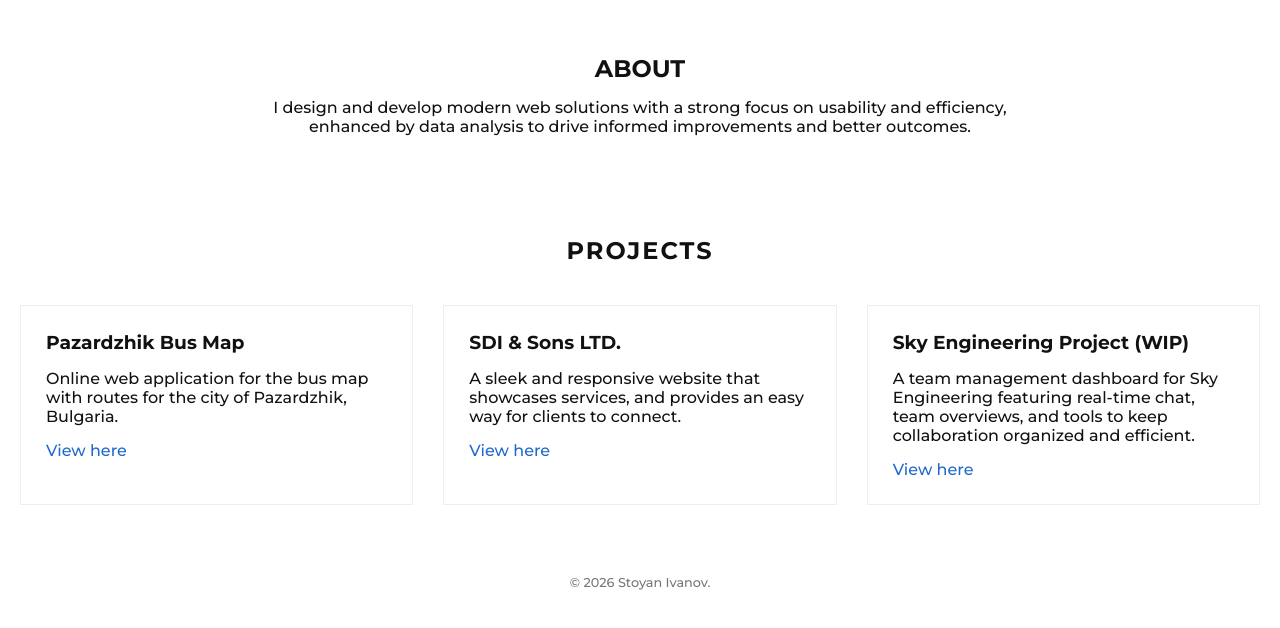
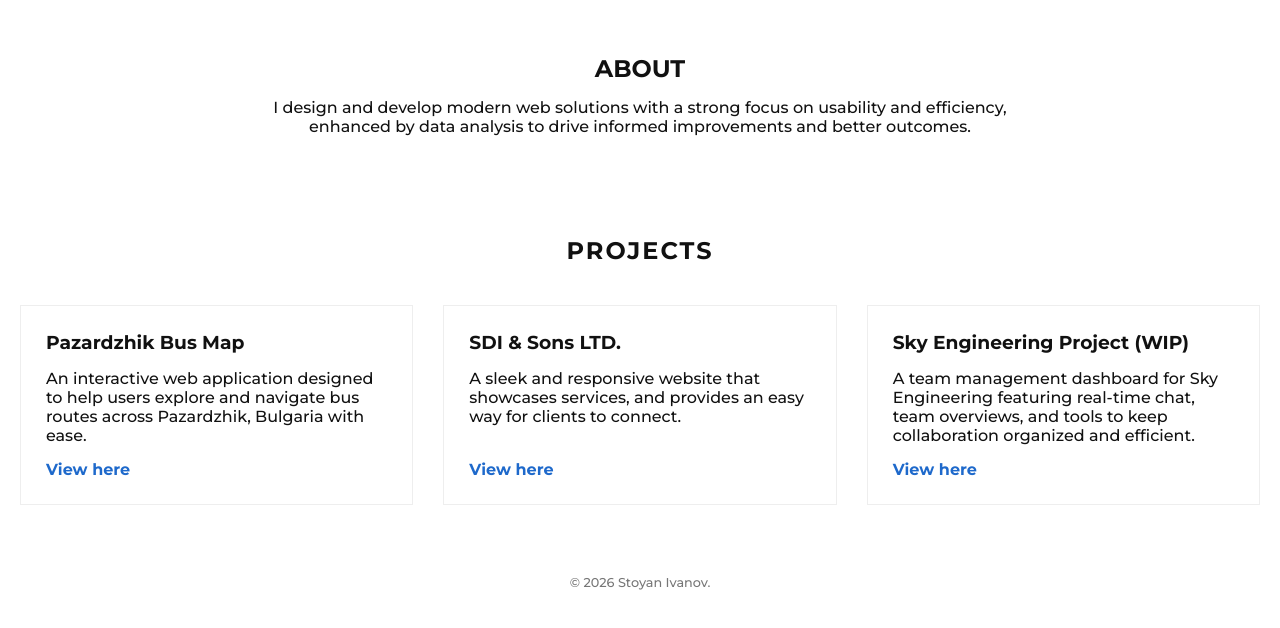
Before and after one commit to stoyan005/improved-personal-portfolio, a React (Vite) app: page / in a window 1280 px wide. Shown: the part 846-1474 px from the top of the page. Built offline with nearby package versions, Linux system fonts and the light colour scheme.

Commit message:
Updated the project cards display and animation.

```diff
--- a/src/components/Information.module.css
+++ b/src/components/Information.module.css
@@ -22,8 +22,8 @@
 }
 
 .contact {
+    display: flex;
     margin-top: 30px;
-    display: flex;
     gap: 20px;
 }
 
--- a/src/components/ProjectCard.module.css
+++ b/src/components/ProjectCard.module.css
@@ -1,8 +1,11 @@
 .project {
+    display: flex;
+    flex-direction: column;
+    height: 100%;
+    background: white;
     border: 1px solid #eee;
     padding: 25px;
     transition: all 0.4s cubic-bezier(0.175, 0.885, 0.32, 1.275);
-    background: white;
 }
 
 .project:hover {
@@ -20,10 +23,12 @@
 }
 
 .project a {
+    font-weight: bold;
+    margin-top: auto;
     text-decoration: none;
     color: #1e69cb;
 }
 
 .project a:hover {
-    color: #164a8f;
+    color: #0b366e;
 }
--- a/src/components/Projects.jsx
+++ b/src/components/Projects.jsx
@@ -3,7 +3,7 @@ import styles from "./Projects.module.css";
 
 function Projects() {
     const projectData = [
-        { title: "Pazardzhik Bus Map", description: "Online web application for the bus map with routes for the city of Pazardzhik, Bulgaria.", link: "https://github.com/stoyan005/pazardzhik-bus-map" },
+        { title: "Pazardzhik Bus Map", description: "An interactive web application designed to help users explore and navigate bus routes across Pazardzhik, Bulgaria with ease.", link: "https://github.com/stoyan005/pazardzhik-bus-map" },
         { title: "SDI & Sons LTD.", description: "A sleek and responsive website that showcases services, and provides an easy way for clients to connect.", link: "https://sdi-sons.vercel.app/" },
         { title: "Sky Engineering Project (WIP)", description: "A team management dashboard for Sky Engineering featuring real-time chat, team overviews, and tools to keep collaboration organized and efficient.", link: "https://github.com/stoyan005/Axiom-Sky-Engineering-Project" },
     ];
--- a/src/components/Projects.module.css
+++ b/src/components/Projects.module.css
@@ -1,5 +1,5 @@
 .projects {
-    max-width: 1300px;
+    max-width: 1500px;
     margin: 30px auto;
     padding: 0 20px;
 }
```
